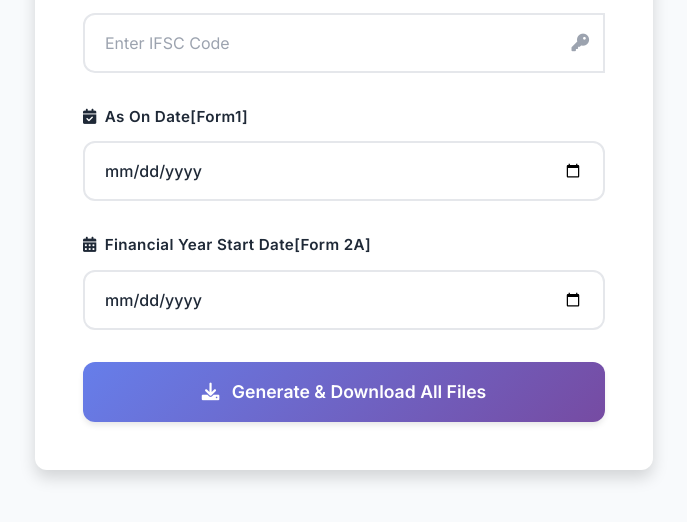
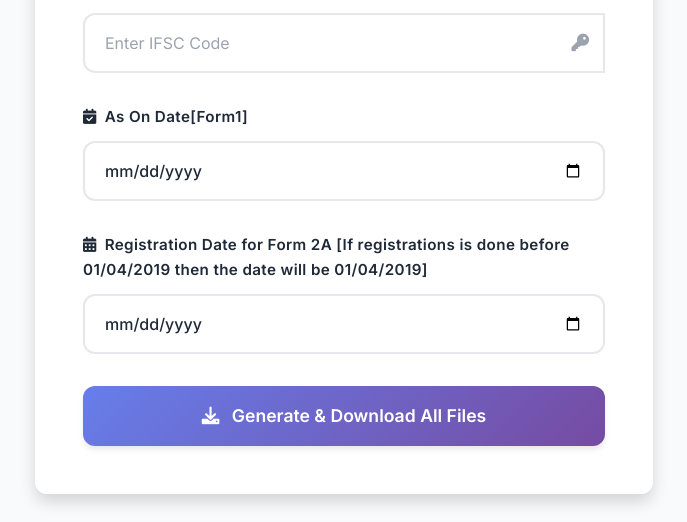
Before and after one commit to adityaaa-09/InstantRera, a Flask app: page / in a window 1280 px wide. Shown: the part 1708-2230 px from the top of the page, without its empty margins (296-983 px from the left). Run offline with Flask 3, Linux system fonts and the light colour scheme.

Commit message:
Update index.html

```diff
--- a/templates/index.html
+++ b/templates/index.html
@@ -152,7 +152,7 @@
 
                 <div class="form-group">
                     <label class="form-label">
-                        <i class="fas fa-calendar-alt me-2"></i>Financial Year Start Date[Form 2A]
+                        <i class="fas fa-calendar-alt me-2"></i>Registration Date for Form 2A [If registrations is done before 01/04/2019 then the date will be 01/04/2019]
                     </label>
                     <input type="date" name="financial_year_date" class="form-control" required>
                 </div>
```
